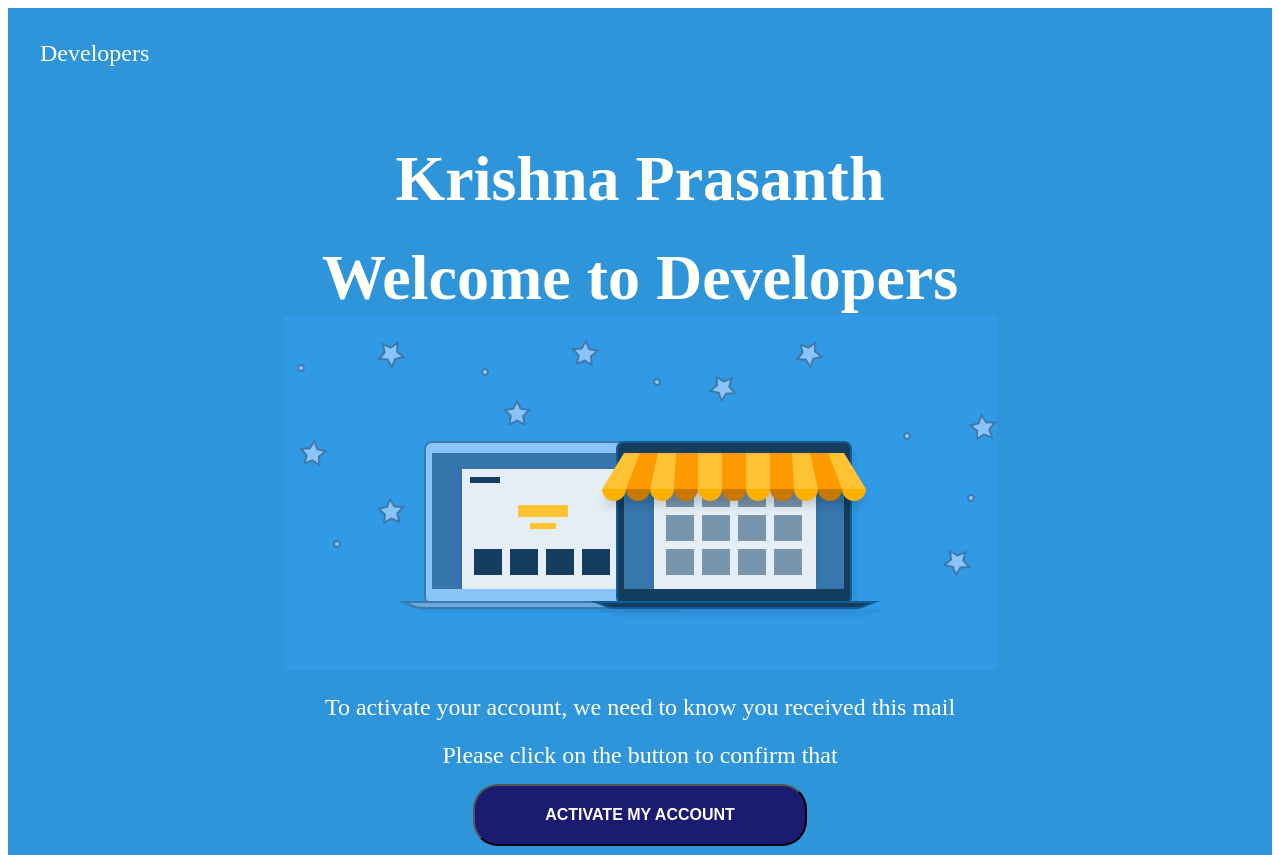
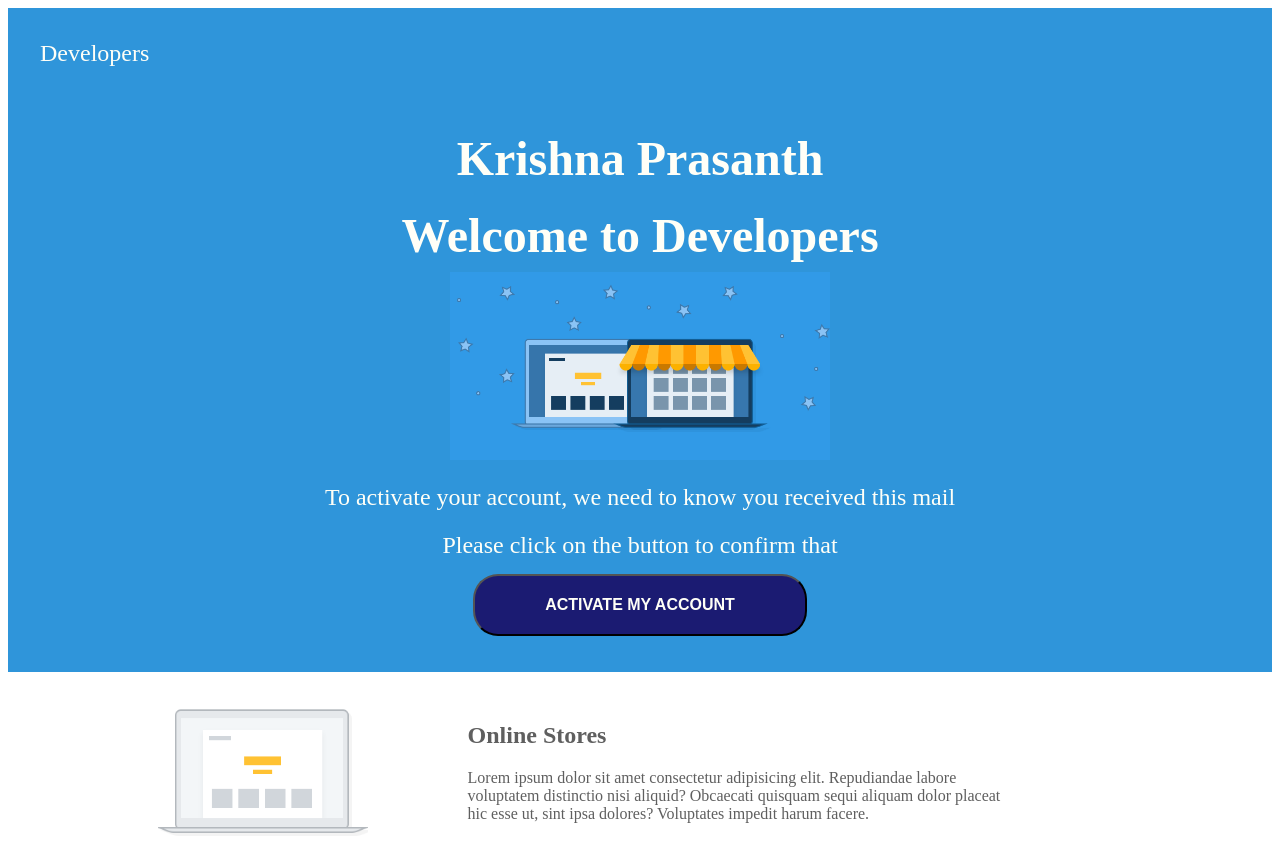
Before and after one commit to krish-bot/CSS-Task, a plain HTML site: page index.html in a window 1280 px wide. Shown: the top 855 px of the page. Drawn offline with Linux system fonts and the light colour scheme.

Commit message:
completed
Signed-off-by: KRISHNA PRASANTH S <52340052+krish-bot@users.noreply.github.com>

```diff
--- a/assets/CSS/Styles.css
+++ b/assets/CSS/Styles.css
@@ -21,7 +21,7 @@ footer {
 }
 
 .banner-content > h1 {
-  font-size: 4rem;
+  font-size: 3rem;
   height: 13px;
 }
 
--- a/index.html
+++ b/index.html
@@ -17,10 +17,10 @@
             <div class="banner-content">
                 <h1>Krishna Prasanth</h1>
                 <h1>Welcome to Developers</h1><br>
-                <img src="./assets/Images/Banner.png" >
+                <img src="./assets/Images/Banner.png"  width="30%x" height="20%">
                 <p>To activate your account, we need to know you received this mail</p>
                 <p>Please click on the button to confirm that</p><br>
-                <button class="btn">ACTIVATE MY ACCOUNT</button><br>
+                <button class="btn">ACTIVATE MY ACCOUNT</button><br><br>
             </div>
         </div>
 
```
